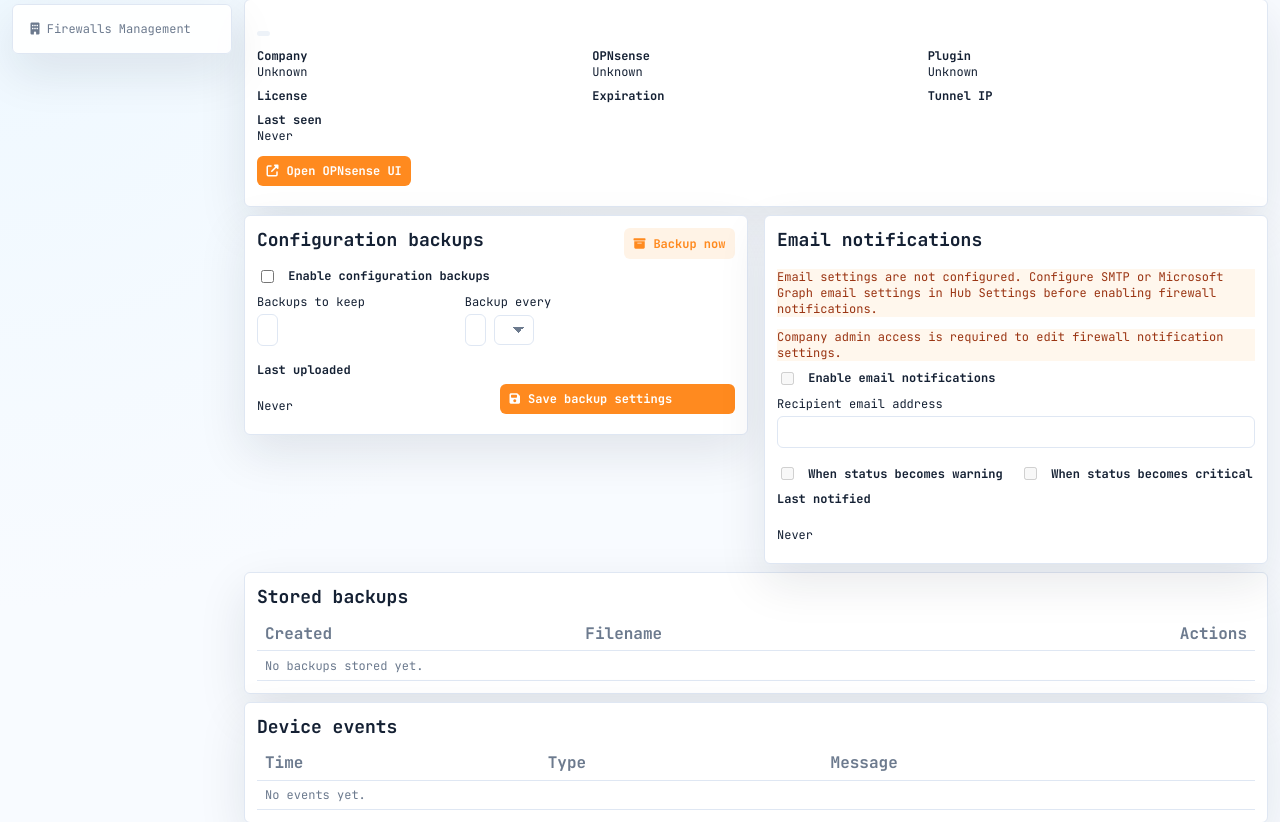
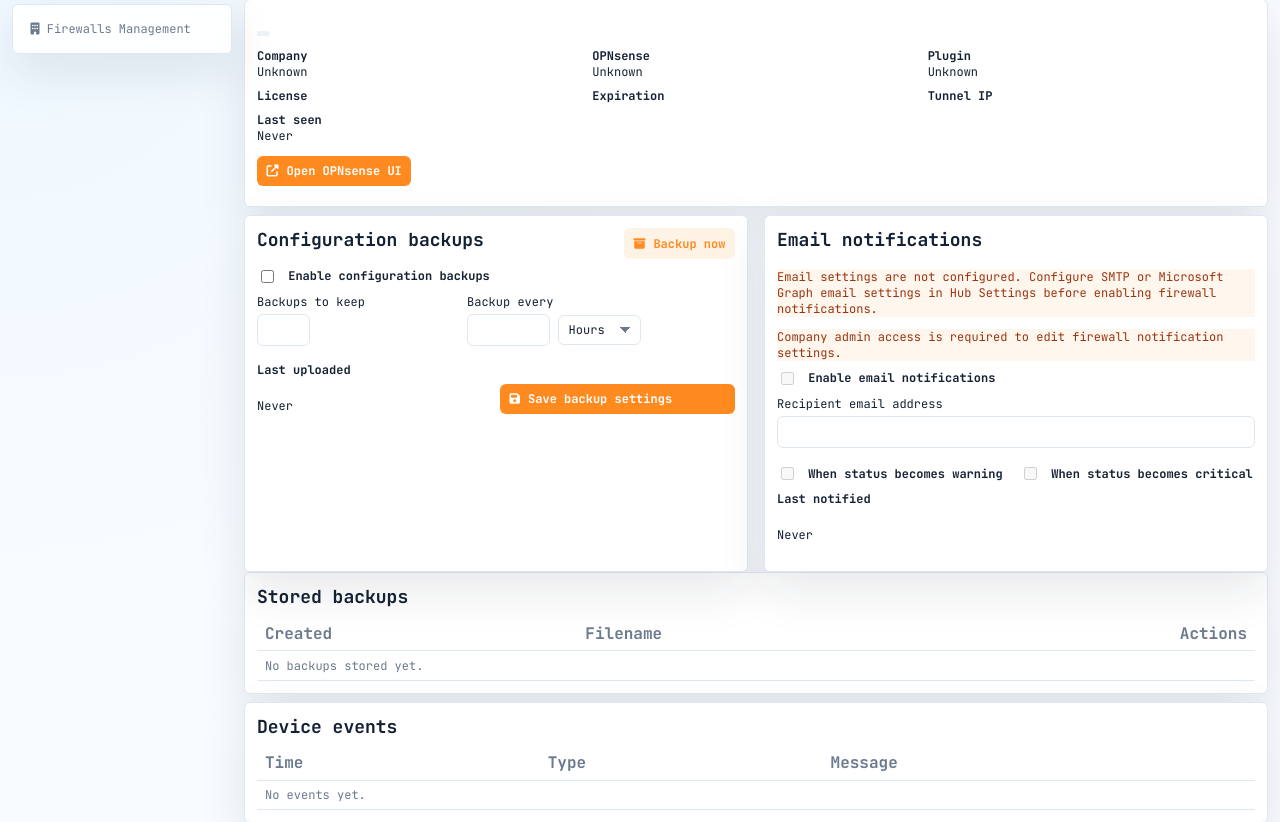
Before and after one commit to albercuba/OPNsense-Hub, a FastAPI app: template dashboard/app/templates/device.html in a window 1280 px wide. Shown: the part 56-878 px from the top of the page. Run offline with FastAPI, Linux system fonts and the light colour scheme; the template is opened without the code that fills it, so the values that code supplies are empty; parts of the project's set-up code (start-up, migrations or seed data) failed here and were passed over.

Commit message:
fix: align firewall settings card heights and field widths

```diff
--- a/dashboard/app/static/style.css
+++ b/dashboard/app/static/style.css
@@ -174,7 +174,10 @@
     display: grid;
     grid-template-columns: repeat(2, minmax(0, 1fr));
     gap: 1rem;
-    align-items: start;
+    align-items: stretch;
+}
+.dual-settings-grid > .card {
+    height: 100%;
 }
 h1,
 h2,
@@ -196,14 +199,14 @@
     gap: 0.75rem;
 }
 .backup-interval-field {
-    width: 6%;
-    min-width: 6%;
-    flex: 0 0 6%;
+    width: 83px;
+    min-width: 83px;
+    flex: 0 0 83px;
 }
 .backup-retention-field {
-    width: 6%;
-    min-width: 6%;
-    flex: 0 0 6%;
+    width: 53px;
+    min-width: 53px;
+    flex: 0 0 53px;
 }
 .backup-settings-row {
     display: grid;
```
